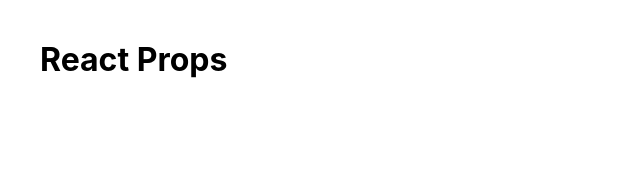
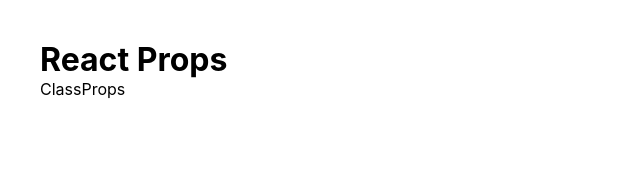
Before and after one commit to PratikKanthe/props, a React (Create React App) app: page / in a window 1280 px wide. Shown: the top 169 px of the page, without its empty margins (0-640 px from the left). Built offline with nearby package versions, Linux system fonts and the light colour scheme.

Commit message:
added: ClassProps.js

```diff
--- a/src/App.js
+++ b/src/App.js
@@ -1,10 +1,12 @@
 import React from "react";
 import './App.css';
+import ClassProps from "./ClassProps";
 
 function App() {
   return (
     <div className="App">
       <h1> React Props</h1>
+      <ClassProps />
     </div>
   );
 }
--- /dev/null
+++ b/src/ClassProps.js
@@ -0,0 +1,11 @@
+import React, { Component } from 'react'
+
+export class ClassProps extends Component {
+  render() {
+    return (
+      <div>ClassProps</div>
+    )
+  }
+}
+
+export default ClassProps
```
